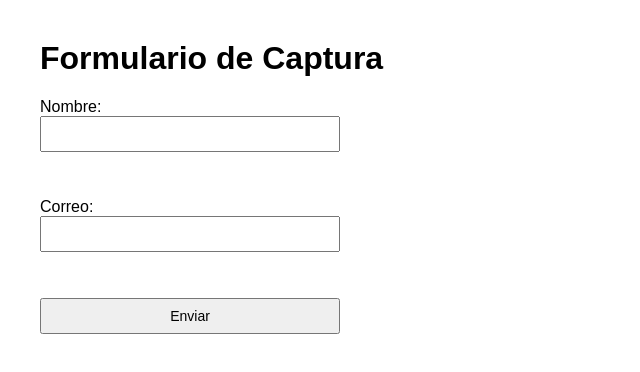
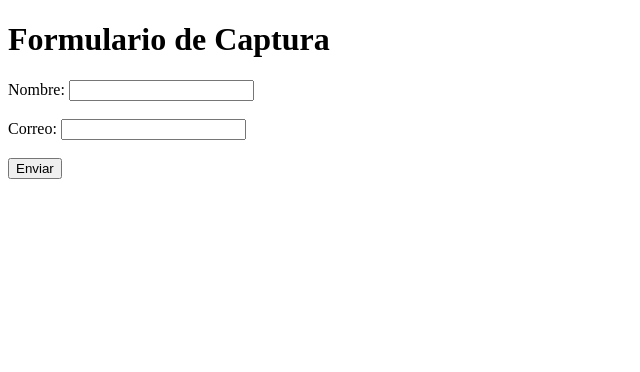
Before and after one commit to Nerfeali-1/Azure, a plain HTML site: page index.html in a window 1280 px wide. Shown: the whole page, without its empty margins (0-640 px from the left). Drawn offline with Linux system fonts and the light colour scheme.

Commit message:
Update index.html

```diff
--- a/index.html
+++ b/index.html
@@ -4,12 +4,12 @@
   <meta charset="UTF-8">
   <meta name="viewport" content="width=device-width, initial-scale=1.0">
   <title>Formulario de Captura</title>
-  <link rel="stylesheet" href="style.css"> <!-- Si tienes un archivo CSS, de lo contrario, quítalo -->
 </head>
 <body>
   <h1>Formulario de Captura</h1>
 
-  <form id="usuarioForm">
+  <!-- Formulario con acción directa a la página de éxito -->
+  <form id="usuarioForm" action="pagina_exitoso.html" method="GET">
     <label for="name">Nombre:</label>
     <input type="text" id="name" name="name" required><br><br>
 
@@ -18,7 +18,5 @@
 
     <input type="submit" value="Enviar">
   </form>
-
-  <script src="app.js"></script>
 </body>
 </html>
```
